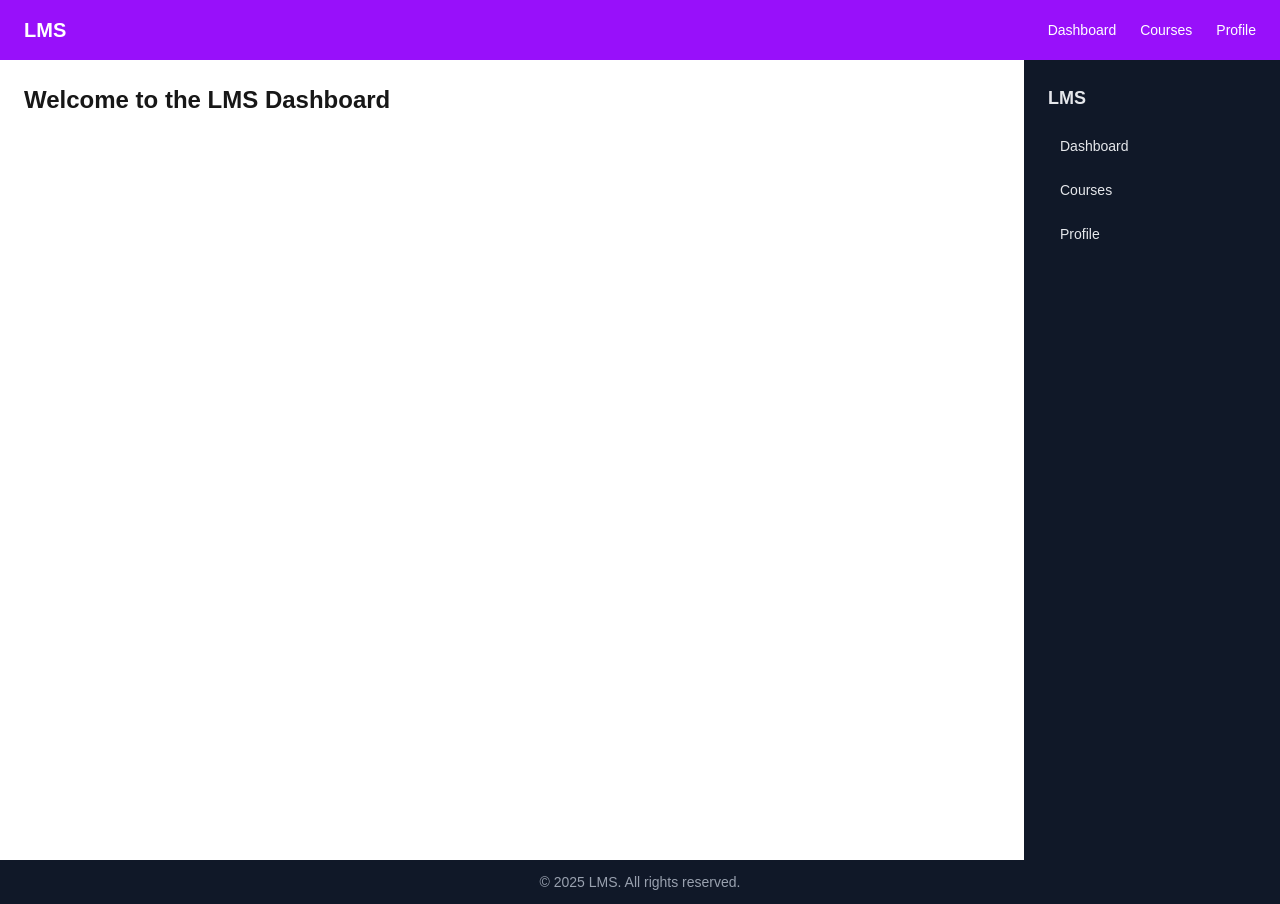
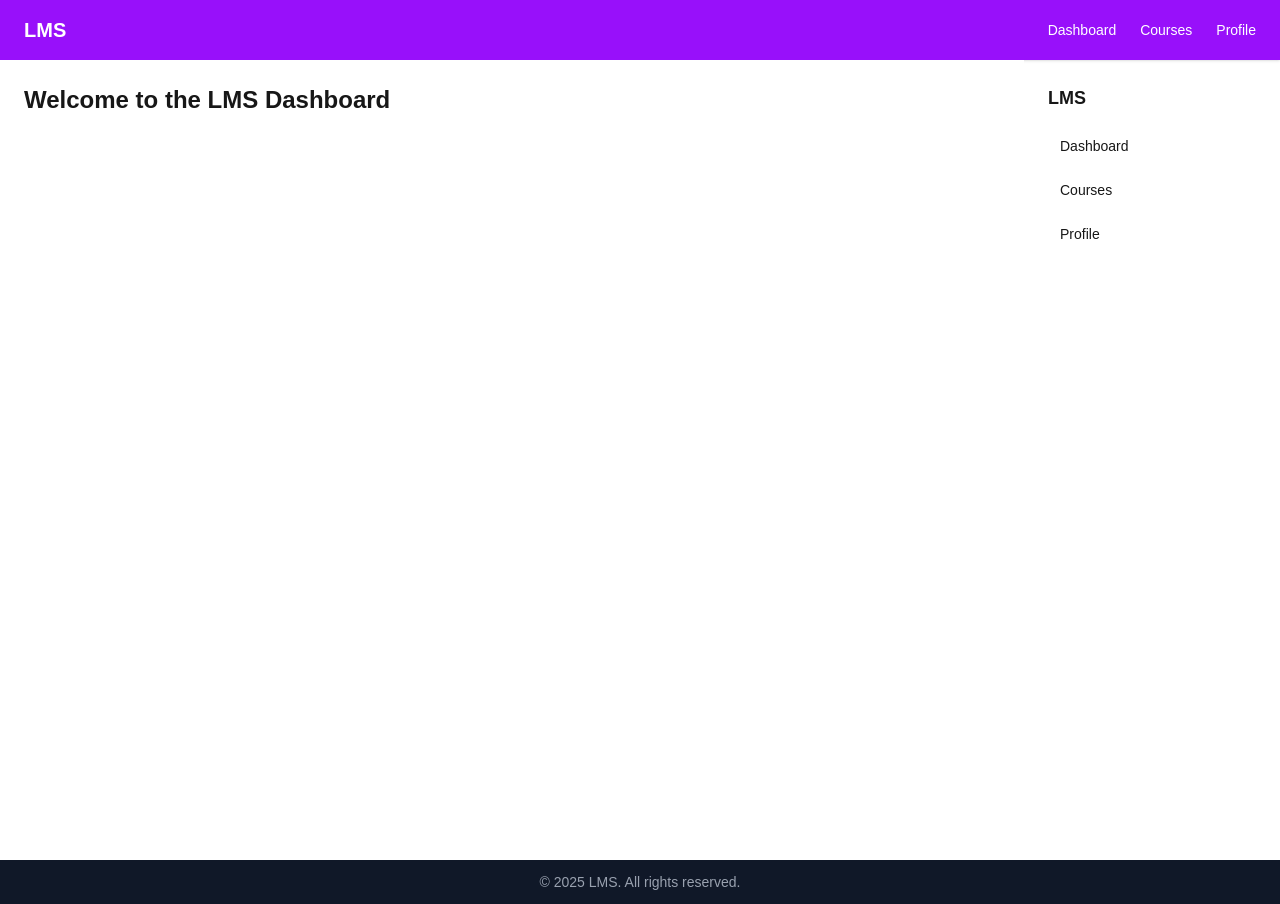
Before and after one commit to AnweshaS25/lms-frontend, a Next.js app: page / in a window 1280 px wide. Built offline with nearby package versions, Linux system fonts and the light colour scheme.

Commit message:
your message

```diff
--- a/components/Sidebar.tsx
+++ b/components/Sidebar.tsx
@@ -24,7 +24,7 @@
 
 export default function Sidebar() {
   return (
-    <aside className="bg-gray-900 text-gray-200 w-64 min-h-screen p-6 space-y-4 hidden lg:block">
+    <aside className="bg-black-900 text-black-200 w-64 min-h-screen p-6 space-y-4 hidden lg:block">
       <h2 className="text-lg font-semibold mb-4">LMS</h2>
       <nav className="space-y-2 text-sm">
         <a href="#" className="block hover:bg-blue-800 px-3 py-2 rounded">Dashboard</a>
```
